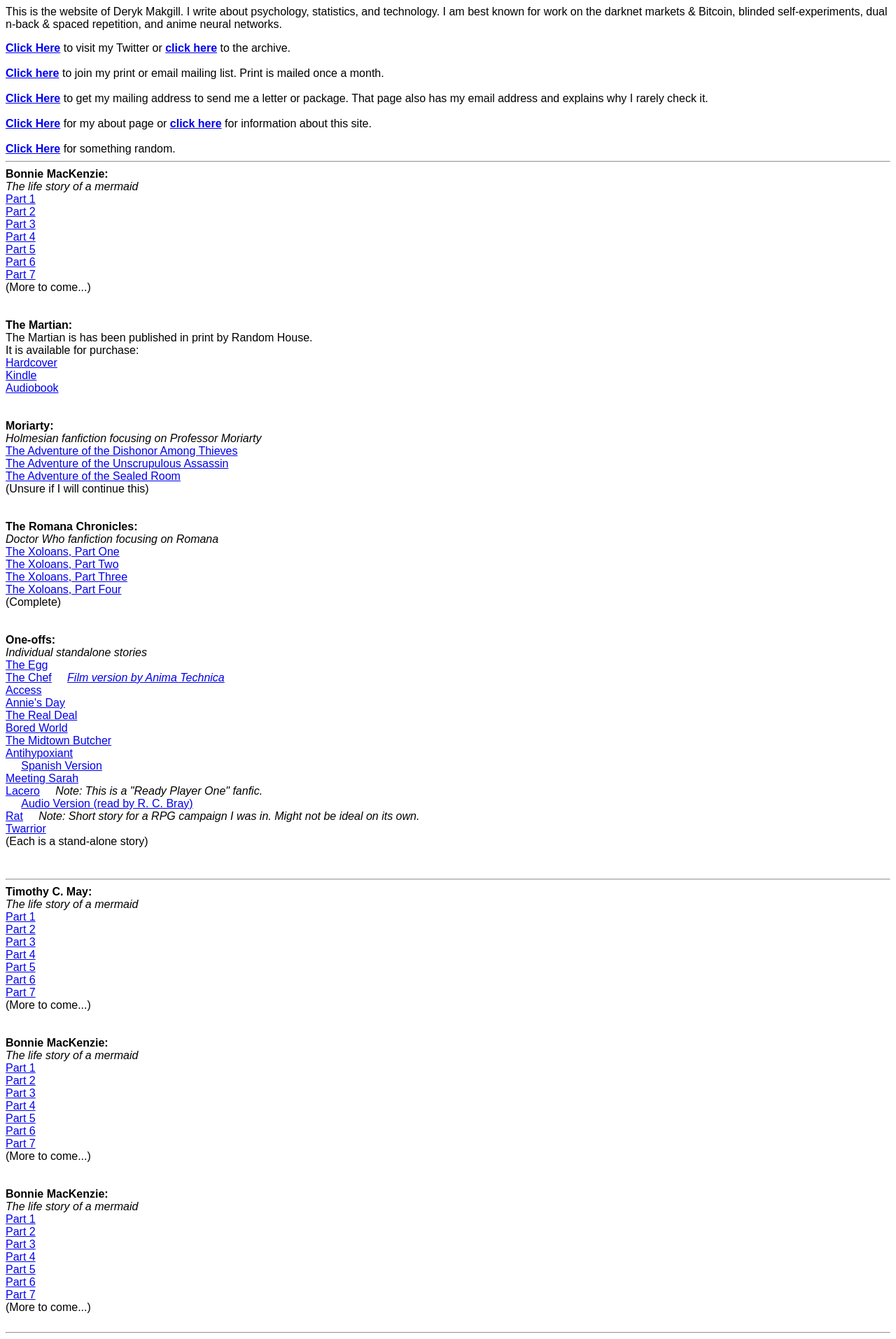
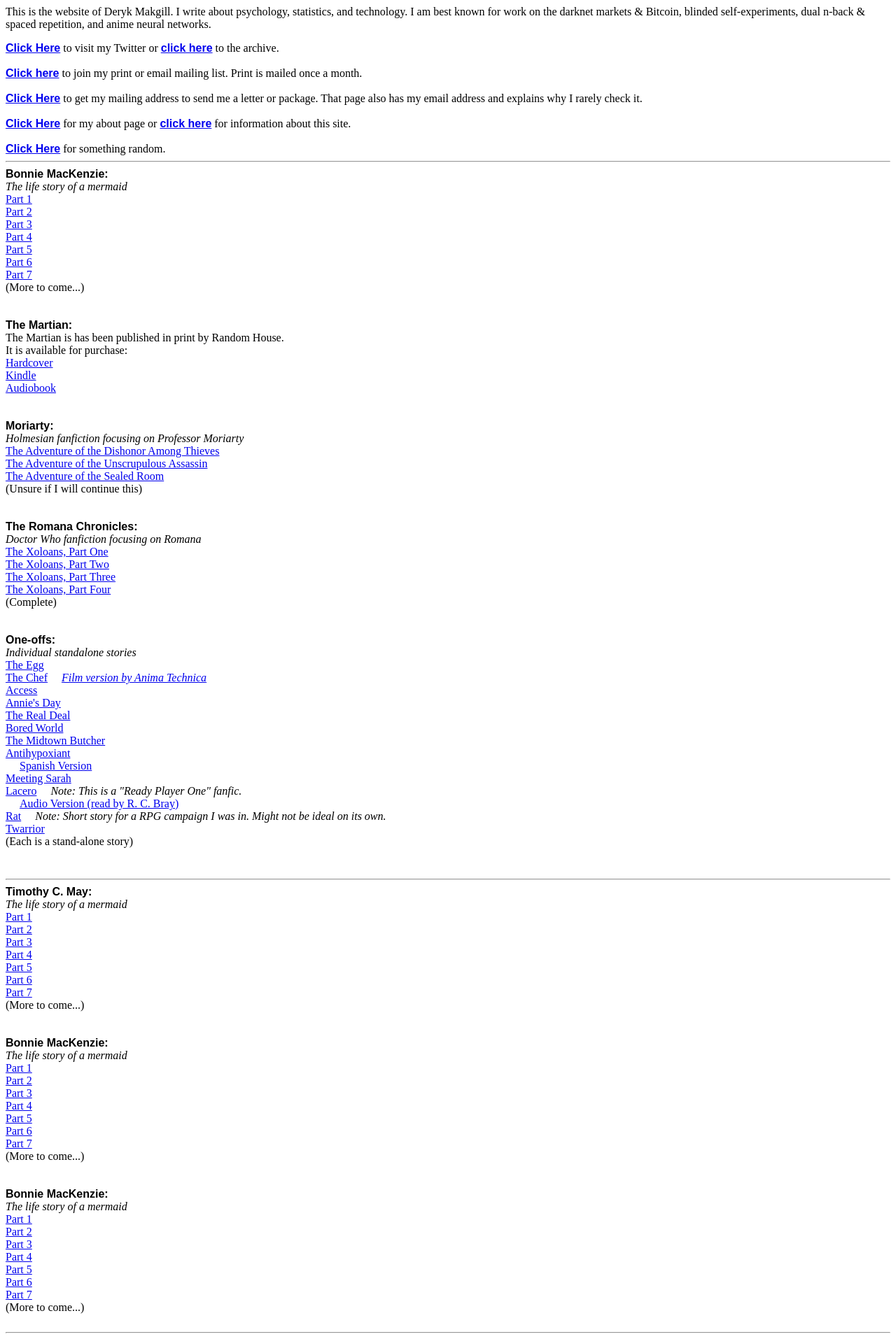
Before and after one commit to 0x000m/old, a Jekyll site: the page built from index.html, in a window 1280 px wide. Shown: the top 1914 px of the page at 70% size. Built offline with Jekyll 4.4.1, drawn with Linux system fonts in a browser that asks for light colours.

Commit message:
Update default.html

```diff
--- a/_layouts/default.html
+++ b/_layouts/default.html
@@ -1,7 +1,7 @@
 <html>
   <meta name="viewport" content="width=device-width, initial-scale=1">
   <head>
-    <style>a{color:default;}h1,h2,h3,h4,h5,h6{color:default;}b{color:default;}body{font-family:sans-serif;}.tweet p {display:inline;}.tweet{font-size:1.8em;font-weight:700;}</style>
+    <style>a{color:default;}h1,h2,h3,h4,h5,h6{font-family:sans-serif;}b{font-family:sans-serif;}body{font-family:serif;}.tweet p {display:inline;}.tweet{font-size:1.8em;font-weight:700;}</style>
    <!-- <style>
       body{font-family:serif;}main p{max-width:600px;}main{padding:20px;}.page-header{margin-bottom:35px;font-size:16px;}.page-teaser{margin-bottom:20px;}</style>-->
 <link rel="preconnect" href="https://fonts.googleapis.com">
```
